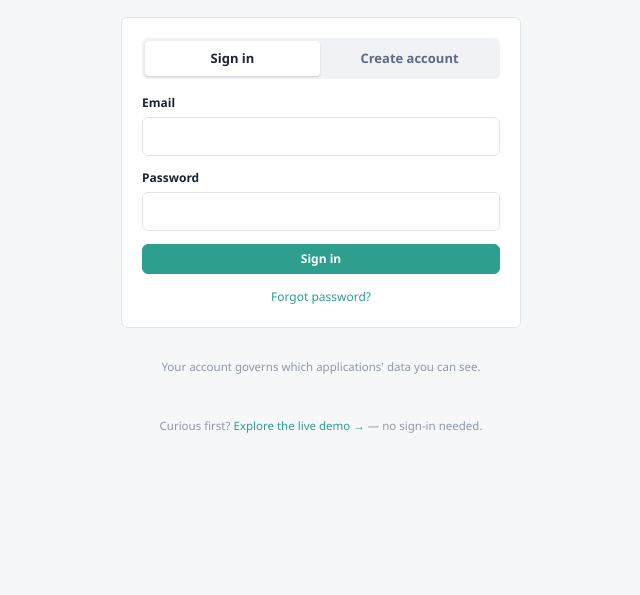
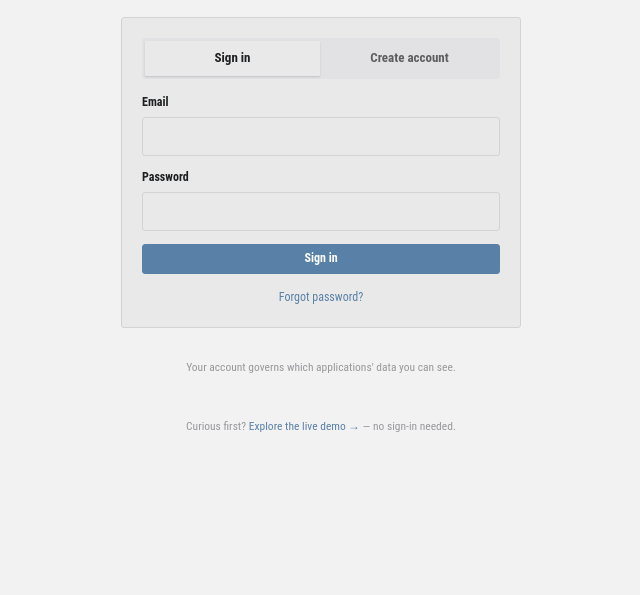
Before and after one commit to mannysinghx/AIObservabilityArgus, a browser extension: page apps/web/public/login.html in a window 1280 px wide. Shown: the part 205-800 px from the top of the page, without its empty margins (319-959 px from the left). Drawn offline with Linux system fonts and the light colour scheme; no server answers.

Commit message:
style(web): re-skin Argus onto the ThreatClaw "Industry" palette
Matched to threatclaw.ai's own --tc-* tokens, read from the live site
rather than guessed, so the two products read as one family: a light
steel ground (#F2F2F3 / #E9E9EA / #D3D3D6), a steel accent (#5980A6),
thin borders and near-rectangular surfaces (radius 6px → 3px, still
user-overridable). The softer radius was the single thing that most made
the two look unrelated.

The significant change is severity. ThreatClaw deliberately collapses
critical/high/medium onto one steel ramp so it reads by TONAL WEIGHT,
not hue. This reverses a rule previously written into this codebase —
that severity hues are fixed so an alert always reads the same — and it
is a genuine trade-off, since hue is faster to scan than tone in a
triage queue. Adopted because it is the defining feature of the
ThreatClaw look and because ThreatClaw made the same call in the same
problem domain. Severity is always spelled out in words beside the chip,
so nothing depends on colour alone (which the accessibility rule already
required), and reverting is four values in two blocks. Recorded in
docs/08 rather than left for someone to rediscover.

Dark is Argus's own extension — threatclaw.ai ships only the light
ground — continuing the same ramp downward. Severity inverts there and
has to: tonal weight means "furthest from the page", which is darkest on
light and lightest on dark; reusing the light values would make critical
the chip that vanishes into the background.

Found by looking at it rather than reasoning about it: the "seen in
production" badge borrowed pill-critical, which was fine while critical
was red and made two identical pale-blue badges under steel. It is now
outlined in the accent, so the two read as different kinds of thing.
Also fixed the accent picker, whose default swatch still previewed the
old teal while the actual default had become steel — the old Radar teal
survives as a selectable option rather than being deleted.

Verified in both themes against real findings. Barlow is ThreatClaw's
face but font-src is 'self' with no CDN, so --font-ui leads with the
narrow grotesks most likely to be installed instead of self-hosting a
family for one visual match. tsc clean; 48 unit tests pass.

Co-Authored-By: Claude Fable 5 <noreply@anthropic.com>

```diff
--- a/apps/web/public/app.css
+++ b/apps/web/public/app.css
@@ -1,73 +1,120 @@
-/* ---------- tokens: light (default) ---------- */
+/* ---------- tokens: light (default) — the ThreatClaw "Industry" system --------
+ *
+ * Matched to threatclaw.ai's own --tc-* tokens so the two products read as one
+ * family: a light steel ground, thin borders, and a single steel accent ramp
+ *   100 #eef6ff · 200 #d6ebff · 300 #b5d9fd · 400 #94bce3 · 500 #749dc4
+ *   600 #597ea3 · 700 #416180 · 800 #2c455d · 900 #1d2d3d
+ *
+ * SEVERITY IS TONAL, NOT HUED. ThreatClaw collapsed critical/high/medium onto
+ * that one ramp — severity reads by weight (darkest = worst), not by colour.
+ * This reverses a rule previously written into this file, that severity hues are
+ * fixed so an alert always reads the same, and it is a real trade-off: hue is
+ * faster to scan than tone. It is adopted because it is the defining feature of
+ * the ThreatClaw look and because ThreatClaw made the same call in the same
+ * problem domain. Restoring hues is a matter of editing the four --sev-* values
+ * here and in the dark block; nothing else depends on them being tonal.
+ */
   :root {
-    --bg: #F6F7F9;
-    --surface: #FFFFFF;
-    --surface-2: #F0F2F5;
-    --line: #E2E6EB;
-    --ink: #1B2534;
-    --ink-muted: #5C6B80;
-    --ink-faint: #8B99AC;
+    --bg: #F2F2F3;
+    --surface: #E9E9EA;
+    --surface-2: #E2E2E4;
+    --line: #D3D3D6;
+    --ink: #1D1F20;
+    --ink-muted: #5D5D60;
+    --ink-faint: #98989B;
 
-    --accent: #2E9E8F;
-    --accent-soft: rgba(46,158,143,.12);
+    --accent: #5980A6;
+    --accent-soft: rgba(89,128,166,.12);
     --accent-ink: #FFFFFF;
 
-    --sev-critical: #E5484D;
-    --sev-high: #F76B15;
-    --sev-medium: #C98F0A;
-    --sev-low: #6E8CA8;
-    --ok: #3BA55D;
+    /* darkest = most severe */
+    --sev-critical: #1D2D3D;
+    --sev-high: #2C455D;
+    --sev-medium: #416180;
+    --sev-low: #5980A6;
+    --ok: #416180;
 
-    --taint-wash: rgba(247,107,21,.07);
-    --taint-influenced: rgba(247,107,21,.035);
-    --canary-wash: rgba(229,72,77,.08);
+    --taint-wash: rgba(65,97,128,.10);
+    --taint-influenced: rgba(65,97,128,.05);
+    --canary-wash: rgba(29,45,61,.10);
 
     --u: 5px;                 /* density unit */
     --fs: 13.5px;             /* base font size */
-    --radius: 6px;
-    --font-ui: "Avenir Next", "Segoe UI", system-ui, sans-serif;
-    --font-mono: ui-monospace, "SF Mono", "Cascadia Code", Menlo, monospace;
-    --chart-grid: rgba(92,107,128,.14);
+    /* Squared off. The ThreatClaw surfaces are near-rectangular; the softer
+       6px this used to default to is the single change that most made the two
+       products look unrelated. Still overridable in Appearance. */
+    --radius: 3px;
+    /* Barlow is the ThreatClaw face, but `font-src 'self' data:` means no CDN
+       and self-hosting a family for one visual match is not worth the payload.
+       This stack leads with the slightly-narrow grotesks most likely to be
+       present, which carries the same tone. */
+    --font-ui: "Barlow", "Roboto Condensed", "Helvetica Neue", "Segoe UI", system-ui, sans-serif;
+    --font-mono: ui-monospace, "JetBrains Mono", "SF Mono", "Cascadia Code", Menlo, monospace;
+    --chart-grid: rgba(89,128,166,.16);
   }
+  /* Dark is Argus's own extension of the system — threatclaw.ai ships only the
+   * light Industry ground, so this continues the same steel ramp downward past
+   * 900 rather than inventing a second palette.
+   *
+   * Severity inverts here, and has to. Tonal weight means "furthest from the
+   * page"; on a light ground that is the darkest steel, on a dark ground it is
+   * the lightest. Reusing the light values would make critical the item that
+   * disappears into the background. The range stops short of the body-text
+   * white so a severity chip never reads as ordinary text. */
   @media (prefers-color-scheme: dark) {
     :root {
-      --bg: #0D131D;
-      --surface: #141C2A;
-      --surface-2: #1B2534;
-      --line: #263248;
-      --ink: #E8EDF4;
-      --ink-muted: #8DA0B8;
-      --ink-faint: #5F7089;
-      --accent: #35B5A4;
-      --accent-soft: rgba(53,181,164,.14);
-      --accent-ink: #08211D;
-      --sev-medium: #DFA30E;
-      --taint-wash: rgba(247,107,21,.09);
-      --taint-influenced: rgba(247,107,21,.045);
-      --canary-wash: rgba(229,72,77,.10);
-      --chart-grid: rgba(141,160,184,.12);
+      --bg: #10171F;
+      --surface: #16202B;
+      --surface-2: #1D2A36;
+      --line: #2C3F52;
+      --ink: #E8EEF4;
+      --ink-muted: #9FB3C6;
+      --ink-faint: #6D8298;
+      --accent: #749DC4;
+      --accent-soft: rgba(116,157,196,.16);
+      --accent-ink: #0D141B;
+      /* lightest = most severe */
+      --sev-critical: #B5D9FD;
+      --sev-high: #94BCE3;
+      --sev-medium: #749DC4;
+      --sev-low: #597EA3;
+      --ok: #94BCE3;
+      --taint-wash: rgba(116,157,196,.12);
+      --taint-influenced: rgba(116,157,196,.06);
+      --canary-wash: rgba(181,217,253,.12);
+      --chart-grid: rgba(159,179,198,.14);
     }
   }
+  /* The explicit picks. These must mirror the two blocks above exactly — they
+     are what "Light"/"Dark" in Appearance select, and any value missing here
+     silently falls back to the light defaults, which is how a half-updated
+     palette ships looking fine until someone forces dark. */
   :root[data-theme="light"] {
-    --bg: #F6F7F9; --surface: #FFFFFF; --surface-2: #F0F2F5; --line: #E2E6EB;
-    --ink: #1B2534; --ink-muted: #5C6B80; --ink-faint: #8B99AC;
-    --accent: #2E9E8F; --accent-soft: rgba(46,158,143,.12); --accent-ink: #FFFFFF;
-    --sev-medium: #C98F0A;
-    --taint-wash: rgba(247,107,21,.07); --taint-influenced: rgba(247,107,21,.035);
-    --canary-wash: rgba(229,72,77,.08); --chart-grid: rgba(92,107,128,.14);
+    --bg: #F2F2F3; --surface: #E9E9EA; --surface-2: #E2E2E4; --line: #D3D3D6;
+    --ink: #1D1F20; --ink-muted: #5D5D60; --ink-faint: #98989B;
+    --accent: #5980A6; --accent-soft: rgba(89,128,166,.12); --accent-ink: #FFFFFF;
+    --sev-critical: #1D2D3D; --sev-high: #2C455D; --sev-medium: #416180;
+    --sev-low: #5980A6; --ok: #416180;
+    --taint-wash: rgba(65,97,128,.10); --taint-influenced: rgba(65,97,128,.05);
+    --canary-wash: rgba(29,45,61,.10); --chart-grid: rgba(89,128,166,.16);
   }
   :root[data-theme="dark"] {
-    --bg: #0D131D; --surface: #141C2A; --surface-2: #1B2534; --line: #263248;
-    --ink: #E8EDF4; --ink-muted: #8DA0B8; --ink-faint: #5F7089;
-    --accent: #35B5A4; --accent-soft: rgba(53,181,164,.14); --accent-ink: #08211D;
-    --sev-medium: #DFA30E;
-    --taint-wash: rgba(247,107,21,.09); --taint-influenced: rgba(247,107,21,.045);
-    --canary-wash: rgba(229,72,77,.10); --chart-grid: rgba(141,160,184,.12);
+    --bg: #10171F; --surface: #16202B; --surface-2: #1D2A36; --line: #2C3F52;
+    --ink: #E8EEF4; --ink-muted: #9FB3C6; --ink-faint: #6D8298;
+    --accent: #749DC4; --accent-soft: rgba(116,157,196,.16); --accent-ink: #0D141B;
+    --sev-critical: #B5D9FD; --sev-high: #94BCE3; --sev-medium: #749DC4;
+    --sev-low: #597EA3; --ok: #94BCE3;
+    --taint-wash: rgba(116,157,196,.12); --taint-influenced: rgba(116,157,196,.06);
+    --canary-wash: rgba(181,217,253,.12); --chart-grid: rgba(159,179,198,.14);
   }
-  /* accent variants (tenant/user configurable) */
+  /* Accent variants (tenant/user configurable). The default is now the steel
+     accent from the Industry palette above, so the old teal survives here as an
+     option rather than being deleted — some deployments will have got used to
+     it, and it costs one line to keep. */
+  :root[data-accent="radar"]   { --accent: #35B5A4; --accent-soft: rgba(53,181,164,.14); --accent-ink:#08211D; }
   :root[data-accent="indigo"]  { --accent: #5B6EE8; --accent-soft: rgba(91,110,232,.13); --accent-ink:#FFFFFF; }
   :root[data-accent="ember"]   { --accent: #D26A3F; --accent-soft: rgba(210,106,63,.13); --accent-ink:#FFFFFF; }
-  :root[data-accent="steel"]   { --accent: #5C7C9E; --accent-soft: rgba(92,124,158,.14); --accent-ink:#FFFFFF; }
+  :root[data-accent="steel"]   { --accent: #5980A6; --accent-soft: rgba(89,128,166,.14); --accent-ink:#FFFFFF; }
   :root[data-theme="dark"][data-accent="indigo"], :root[data-accent="indigo"]  { }
   /* density */
   :root[data-density="compact"] { --u: 4px; --fs: 12.5px; }
--- a/apps/web/public/app.js
+++ b/apps/web/public/app.js
@@ -875,8 +875,12 @@ const assessInput = "font:inherit;font-size:12.5px;padding:7px 10px;border:1px s
  * "this could be exploited" and "someone is trying this", and it is the whole
  * argument for running observability and assessment in one product.
  */
+// Outlined rather than a severity pill. It used to borrow `pill-critical`,
+// which worked while critical was red — under the steel palette it became the
+// same pale blue as the severity chip beside it, so a finding showed two
+// identical badges saying different things.
 const assessObservedTag = () =>
-  `<span class="pill pill-critical" title="This attack class has been recorded against this application in production, so its likelihood is scored at maximum.">seen in production</span>`;
+  `<span class="pill" style="color:var(--accent);background:transparent;border:1px solid var(--accent)" title="This attack class has been recorded against this application in production, so its likelihood is scored at maximum.">seen in production</span>`;
 
 async function loadAssess() {
   if (!PROJECT) { banner("Open an application from Applications to assess it."); return; }
```
Also changed, not shown: apps/web/public/index.html (+5 -4 lines), docs/08-ui-design-spec.md (+55 -18 lines).
